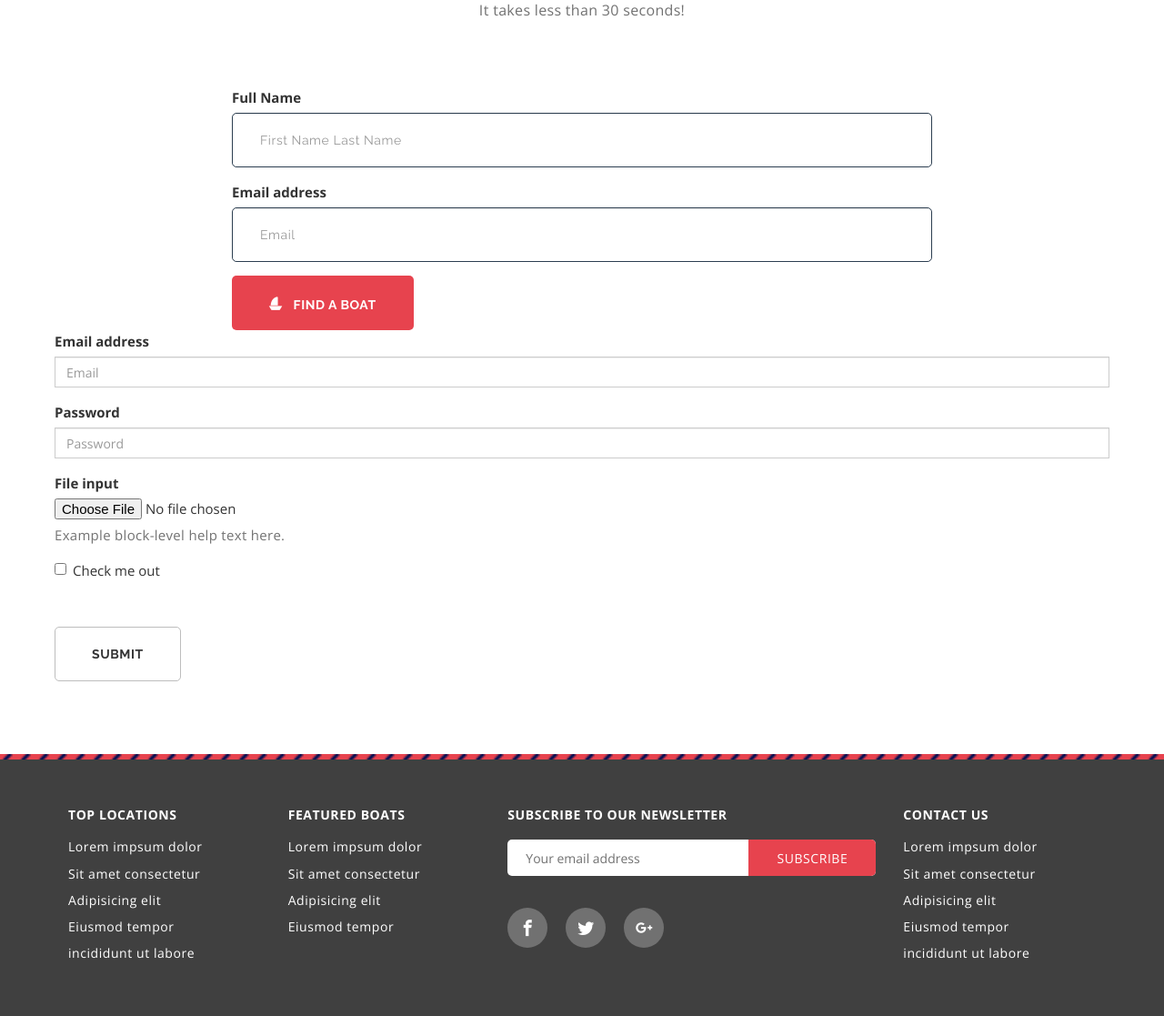
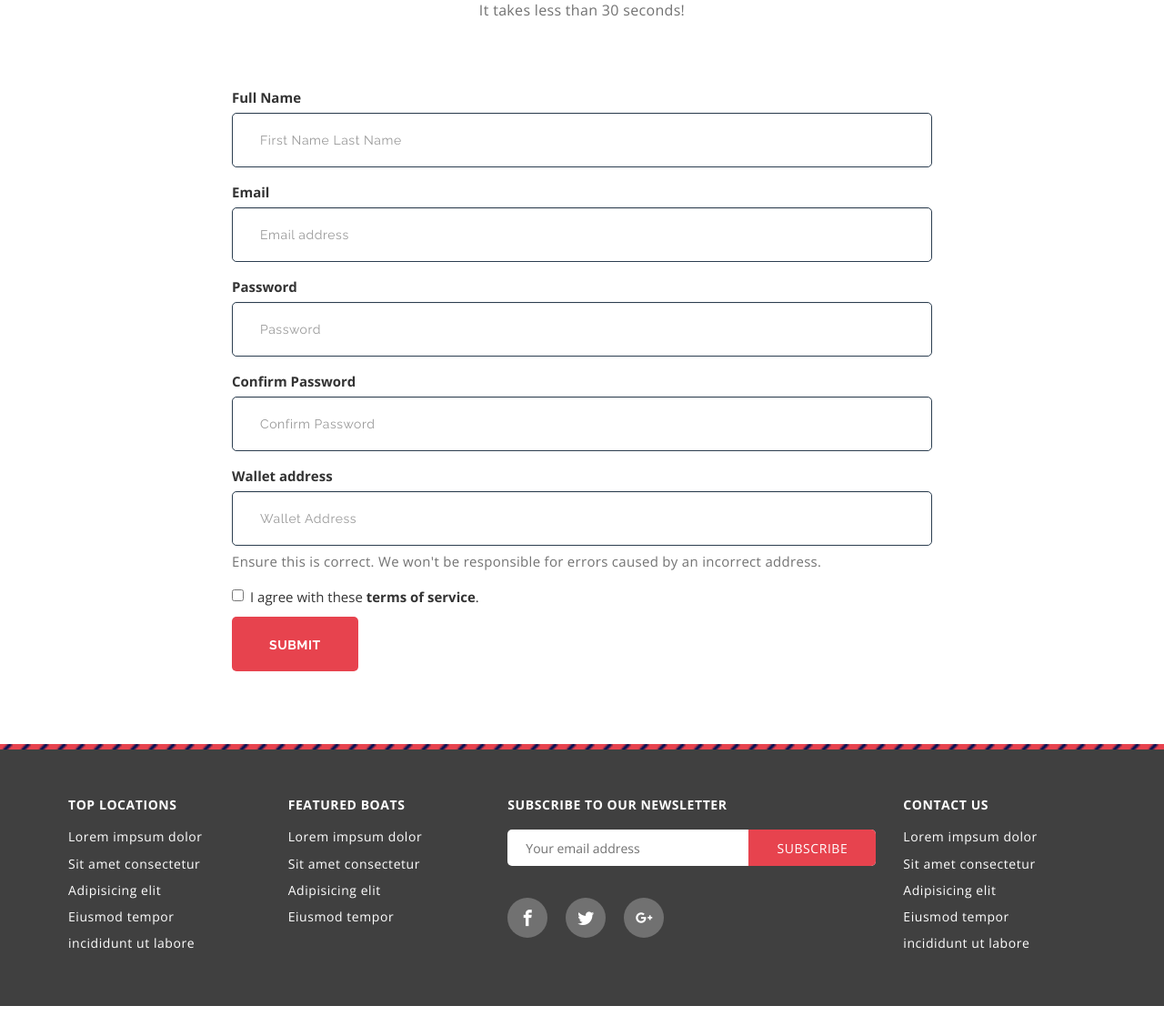
Before and after one commit to deone/btc, a Django app: page /accounts/create in a window 1280 px wide. Shown: the part 233-1350 px from the top of the page at 91% size. Run offline with Django 3.2, Linux system fonts and the light colour scheme; some libraries are stand-ins or nearby versions; some web fonts are replaced.

Commit message:
Complete signup template.

```diff
--- a/accounts/templates/accounts/signup.html
+++ b/accounts/templates/accounts/signup.html
@@ -30,37 +30,37 @@
       <form class="destinations-form">
         <div class="form-group input-line">
           <label for="full-name">Full Name</label>
-          <input type="text" id="full-name" class="form-control form-input" placeholder="First Name Last Name" />
+          <input type="text" id="full-name" class="form-control form-input" placeholder="First Name Last Name">
         </div>
 
         <div class="form-group input-line">
-          <label for="email">Email address</label>
-          <input type="text" id="email" class="form-control form-input" placeholder="Email" />
+          <label for="email">Email</label>
+          <input type="text" id="email" class="form-control form-input" placeholder="Email address">
         </div>
 
-        <button type="button" name="destination-submit" class="btn btn-special">Find a boat</button>
-      </form>
+        <div class="form-group input-line">
+          <label for="password">Password</label>
+          <input type="password" id="password" class="form-control form-input" placeholder="Password">
+        </div>
 
-      <form>
-        <div class="form-group">
-          <label for="exampleInputEmail1">Email address</label>
-          <input type="email" class="form-control" id="exampleInputEmail1" placeholder="Email">
+        <div class="form-group input-line">
+          <label for="confirm-password">Confirm Password</label>
+          <input type="password" id="confirm-password" class="form-control form-input" placeholder="Confirm Password">
         </div>
-        <div class="form-group">
-          <label for="exampleInputPassword1">Password</label>
-          <input type="password" class="form-control" id="exampleInputPassword1" placeholder="Password">
+
+        <div class="form-group input-line">
+          <label for="wallet-address">Wallet address</label>
+          <input type="text" id="wallet-address" class="form-control form-input" placeholder="Wallet Address">
+          <p class="help-block">Ensure this is correct. We won't be responsible for errors caused by an incorrect address.</p>
         </div>
-        <div class="form-group">
-          <label for="exampleInputFile">File input</label>
-          <input type="file" id="exampleInputFile">
-          <p class="help-block">Example block-level help text here.</p>
-        </div>
+
         <div class="checkbox">
           <label>
-            <input type="checkbox"> Check me out
+            <input type="checkbox"> I agree with these <a href=""><strong>terms of service</strong></a>.
           </label>
         </div>
-        <button type="submit" class="btn btn-default">Submit</button>
+
+        <button type="submit" class="btn btn-special no-icon">Submit</button>
       </form>
 
     </div>
```
Also changed, not shown: accounts/forms.py (+8 -0 lines).
